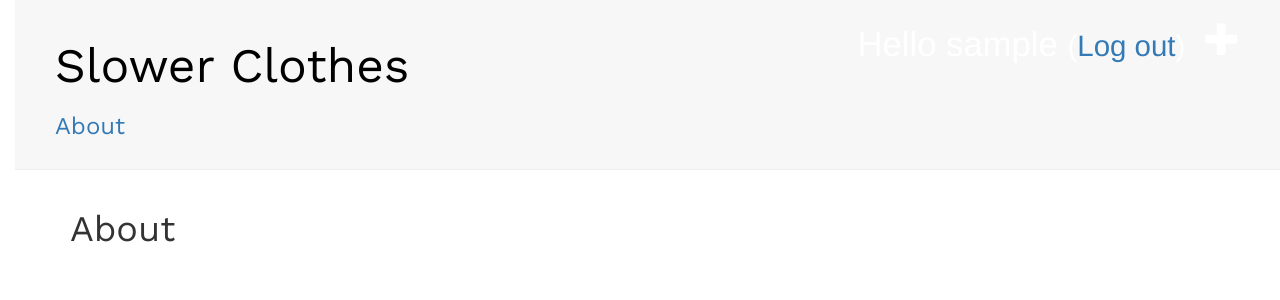
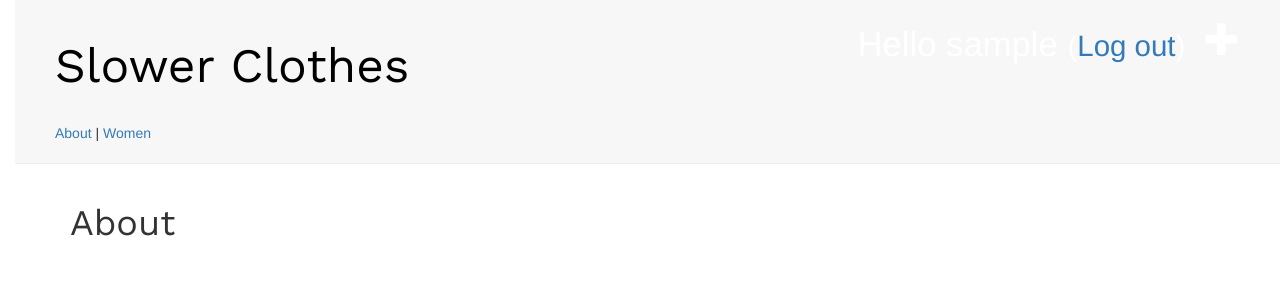
Before and after one commit to nataliasayang/slower-clothes, a Django app: page /about/ in a window 1280 px wide. Shown: the top 300 px of the page. Run offline with Django 3.2, Linux system fonts and the light colour scheme; the visitor is signed in with stand-in values (Sample User, id 1); some libraries are stand-ins or nearby versions.

Commit message:
Minor updates.

```diff
--- a/blog/models.py
+++ b/blog/models.py
@@ -1,7 +1,6 @@
 from django.conf import settings
 from django.db import models
 from django.utils import timezone
-
 
 class Post(models.Model):
     author = models.ForeignKey(settings.AUTH_USER_MODEL, on_delete=models.CASCADE)
--- a/blog/templates/blog/base.html
+++ b/blog/templates/blog/base.html
@@ -14,7 +14,8 @@
               <p class="top-menu">Hello {{ user.username }} <small>(<a href="{% url 'logout' %}">Log out</a>)</small></p>
             {% endif %}
             <h1><a href="/">Slower Clothes</a></h1>
-            <h3><a href="/about/">About</a></h3>
+            <br><a href="/about/">About</a> | <a href="/women/">Women</a>
+
         </div>
         <div class="content container">
             <div class="row">
--- a/blog/urls.py
+++ b/blog/urls.py
@@ -7,4 +7,5 @@ urlpatterns = [
     path('post/new/', views.post_new, name='post_new'),
     path('post/<int:pk>/edit/', views.post_edit, name='post_edit'),
     path('about/', views.about_page, name='about_page'),
+    path('women/', views.women_brands, name='women_brands'),
 ]
--- a/blog/views.py
+++ b/blog/views.py
@@ -18,6 +18,10 @@ def post_detail(request, pk):
 
 def about_page(request):
     return render(request, 'blog/about.html')
+
+def women_brands(request):
+    posts = Post.objects.filter(published_date__lte=timezone.now()).filter(tags__search='Women').order_by('published_date')
+    return render(request, 'blog/post_list.html', {'posts': posts})
 
 @login_required
 def post_new(request):
--- a/mysite/settings.py
+++ b/mysite/settings.py
@@ -39,6 +39,7 @@ INSTALLED_APPS = [
     'django.contrib.sessions',
     'django.contrib.messages',
     'django.contrib.staticfiles',
+    'django.contrib.postgres',
     'blog',
 ]
 
--- a/requirements.txt
+++ b/requirements.txt
@@ -5,3 +5,5 @@ psycopg2-binary==2.8.3
 pytz==2018.9
 whitenoise==5.0.1
 psycopg2==2.7.2
+django-storages==1.9.1
+boto3==1.12.26
```
